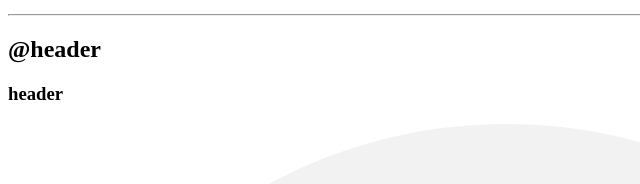
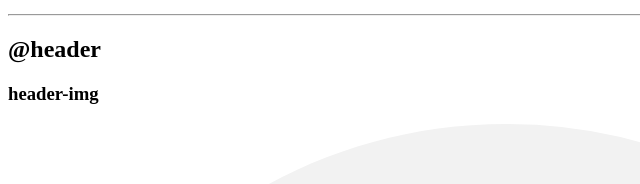
Before and after one commit to ganeshthatipelli/Neogcamp, a plain HTML site: page index.html in a window 1280 px wide. Shown: the part 1075-1259 px from the top of the page, 0-640 px from the left. Drawn offline with Linux system fonts and the light colour scheme.

Commit message:
Update index.html

```diff
--- a/index.html
+++ b/index.html
@@ -59,7 +59,7 @@
 <hr>
 <h2>@header</h2>
 
-<h3>header</h3>
+<h3>header-img</h3>
 <header>
     <img src="images/image1.svg" />
     <h3>heading inside header</h3>
```
